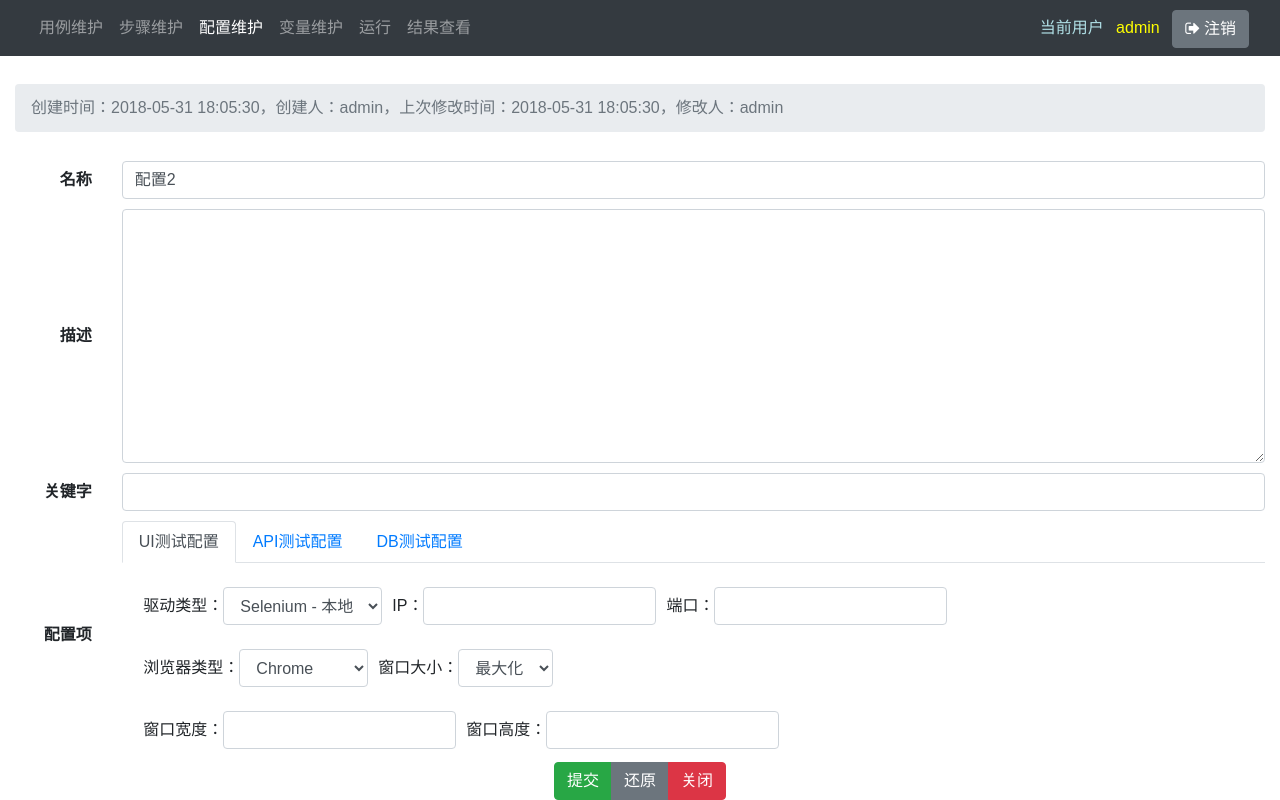
After one commit to superwx1985/py_test_site, a Django app: page /config/2/ in a window 1280 px wide. The commit adds this page. Run offline with Django 3.2, Linux system fonts and the light colour scheme; a user stored in the database is signed in; data comes from the database, SQL or seed files in the repository; both versions use the stored data as it was after the commit; some libraries are stand-ins or nearby versions.

Commit message:
添加配置列表页，配置详情页

```diff
--- /dev/null
+++ b/main/config/views.py
@@ -0,0 +1,132 @@
+import json
+import traceback
+from django.http import HttpResponseRedirect, JsonResponse, HttpResponse, HttpResponseBadRequest, Http404
+from django.shortcuts import render, get_object_or_404
+from django.core.serializers import serialize
+from django.core.paginator import Paginator, PageNotAnInteger, EmptyPage
+from django.urls import reverse
+from django.db import connection
+from django.db.models import Q, F, CharField, Value
+from django.db.models.functions import Concat
+from django.utils import timezone
+from django.contrib import auth
+from django.contrib.auth.decorators import login_required
+from django.core import serializers
+from main.models import Config
+from main.forms import PaginatorForm, ConfigForm
+from main.views import get_query_condition
+
+
+@login_required
+def configs(request):
+    if request.method == 'POST':
+        page = int(request.POST.get('page', 1)) if request.POST.get('page') != '' else 1
+        size = int(request.POST.get('size', 5)) if request.POST.get('size') != '' else 10
+        search_text = str(request.POST.get('search_text', ''))
+    else:
+        page = int(request.COOKIES.get('page', 1))
+        size = int(request.COOKIES.get('size', 10))
+        search_text = ''
+    keyword_list_temp = search_text.split(' ')
+    keyword_list = list()
+    for keyword in keyword_list_temp:
+        if keyword.strip() != '':
+            keyword_list.append(keyword)
+    q = get_query_condition(keyword_list)
+    objects = Config.objects.filter(q, is_active=1).order_by('id')
+    paginator = Paginator(objects, size)
+    try:
+        objects = paginator.page(page)
+    except PageNotAnInteger:
+        objects = paginator.page(1)
+        page = 1
+    except EmptyPage:
+        objects = paginator.page(paginator.num_pages)
+        page = paginator.num_pages
+    paginator_form = PaginatorForm(initial={'page': page, 'size': size}, page_max_value=paginator.num_pages)
+    return render(request, 'main/config/list.html', locals())
+
+
+@login_required
+def config(request, pk):
+    try:
+        obj = Config.objects.select_related('creator', 'modifier').get(pk=pk)
+    except Config.DoesNotExist:
+        raise Http404('Step does not exist')
+    if request.method == 'GET':
+        form = ConfigForm(instance=obj)
+        if request.GET.get('success', '') == '1' and request.META.get('HTTP_REFERER'):
+            is_success = True
+        return render(request, 'main/config/detail.html', locals())
+    elif request.method == 'POST':
+        creator = obj.creator
+        form = ConfigForm(data=request.POST, instance=obj)
+        if form.is_valid():
+            form_ = form.save(commit=False)
+            form_.creator = creator
+            form_.modifier = request.user
+            form_.is_active = obj.is_active
+            form_.save()
+            form.save_m2m()
+            return HttpResponseRedirect(reverse('config', args=[pk]) + '?success=1')
+    is_success = False
+    print(form.errors)
+    return render(request, 'main/config/detail.html', locals())
+
+
+@login_required
+def config_add(request):
+    if request.method == 'GET':
+        form = ConfigForm()
+        return render(request, 'main/config/detail.html', locals())
+    elif request.method == 'POST':
+        form = ConfigForm(data=request.POST)
+        if form.is_valid():
+            form_ = form.save(commit=False)
+            form_.creator = request.user
+            form_.modifier = request.user
+            form_.is_active = True
+            form_.save()
+            form.save_m2m()
+            pk = form_.id
+            return HttpResponseRedirect(reverse('config', args=[pk]) + '?success=1')
+    print(form.errors)
+    return render(request, 'main/config/detail.html', locals())
+
+
+@login_required
+def config_delete(request, pk):
+    if request.method == 'POST':
+        Config.objects.filter(pk=pk).update(is_active=0, modifier=request.user, modified_date=timezone.now())
+        return HttpResponse('success')
+    else:
+        return HttpResponseBadRequest('only accept "POST" method')
+
+
+@login_required
+def config_update(request, pk):
+    if request.method == 'POST':
+        response_ = {'new_value': ''}
+        try:
+            col_name = request.POST['col_name']
+            new_value = request.POST['new_value']
+            response_['new_value'] = new_value
+            obj = Config.objects.get(pk=pk)
+            obj.modifier = request.user
+            obj.modified_date = timezone.now()
+            if col_name == 'name':
+                obj.name = new_value
+                obj.clean_fields()
+                obj.save()
+            elif col_name == 'keyword':
+                obj.keyword = new_value
+                obj.clean_fields()
+                obj.save()
+            else:
+                raise ValueError('invalid col_name')
+        except Exception as e:
+            print(traceback.format_exc())
+            return HttpResponseBadRequest(str(e))
+        return JsonResponse(response_)
+    else:
+        return HttpResponseBadRequest('only accept "POST" method')
--- a/main/forms.py
+++ b/main/forms.py
@@ -98,3 +98,20 @@ class StepForm(forms.ModelForm):
     #             v.widget.attrs.update({'rows': '', 'class': 'form-control'})
     #         else:
     #             v.widget.attrs.update({'class': 'form-control'})
+
+
+class ConfigForm(forms.ModelForm):
+    # 不验证某些字段
+    creator = forms.ModelChoiceField(queryset=User.objects, required=False, validators=[])
+    modifier = forms.ModelChoiceField(queryset=User.objects, required=False, validators=[])
+    is_active = forms.CharField(required=False)
+
+    class Meta:
+        model = Config
+        fields = '__all__'
+        widgets = {
+            # 'name': forms.Textarea(),
+            # 'keyword': forms.Textarea(),
+            # 'save_as': forms.Textarea(),
+            # 'ui_alert_handle': forms.RadioSelect,
+        }
--- a/main/static/main/js/main.js
+++ b/main/static/main/js/main.js
@@ -13,6 +13,10 @@ $.extend({
     }
 });
 
+// 添加
+function add() {
+    $('#add_button').on('click', function () {window.open(window.addUrl);});
+}
 
 // 快速修改
 function quick_update(tds, func, callback_func) {
--- /dev/null
+++ b/main/templates/main/config/detail.html
@@ -0,0 +1,126 @@
+{% extends 'main/detail_base.html' %}
+{% load widget_tweaks %}
+{% block title %}
+    {% if form.initial %}
+        {{ form.initial.name }} - {{ block.super }}
+    {% else %}
+        新用例 - {{ block.super }}
+    {% endif %}
+{% endblock %}
+{% block style %}
+    <style type='text/css' media='screen'>
+
+    </style>
+{% endblock %}
+{% block script %}
+    <script>
+        $(function () {
+            // 更新导航栏
+            $('#nav_config').addClass('active');
+        });
+    </script>
+{% endblock %}
+
+{% block detail_header %}
+    <ol class="breadcrumb my-4">
+        <li class="breadcrumb-item active">
+        {% if form.initial %}
+            创建时间：{{ obj.created_date }}，创建人：{{ obj.creator }}，上次修改时间：{{ obj.modified_date }}，修改人：{{ obj.modifier }}
+        {% else %}
+            添加一个配置
+        {% endif %}
+        </li>
+    </ol>
+{% endblock %}
+
+{% block detail_content %}
+    <div class="row align-items-center">
+        <div class="col-1 text-right font-weight-bold">名称</div>
+        <div class="col" form_data>
+            {% include 'main/include/form.html' with field=form.name placeholder_text='' %}
+        </div>
+    </div>
+    <div class="row align-items-center">
+        <div class="col-1 text-right font-weight-bold">描述</div>
+        <div class="col" form_data>
+            {% include 'main/include/form.html' with field=form.description placeholder_text='' %}
+        </div>
+    </div>
+    <div class="row align-items-center">
+        <div class="col-1 text-right font-weight-bold">关键字</div>
+        <div class="col" form_data>
+            {% include 'main/include/form.html' with field=form.keyword placeholder_text='' %}
+        </div>
+    </div>
+    <div class="row align-items-center">
+        <div class="col-1 text-right font-weight-bold">配置项</div>
+        <div class="col" form_data>
+            <ul class="nav nav-tabs" role="tablist">
+                <li class="nav-item">
+                    <a class="nav-link active" data-toggle="tab" href="#ui_config">UI测试配置</a>
+                </li>
+                <li class="nav-item">
+                    <a class="nav-link" data-toggle="tab" href="#api_config">API测试配置</a>
+                </li>
+                <li class="nav-item">
+                    <a class="nav-link" data-toggle="tab" href="#db_config">DB测试配置</a>
+                </li>
+            </ul>
+            <div class="tab-content">
+                <div id="ui_config" class="container tab-pane active">
+                    <br>
+                    <div class="form-inline">
+                        <div class="form-group" style="padding: 0 5px" form_data>
+                            <label>驱动类型：</label>
+                            {% include 'main/include/form.html' with field=form.ui_selenium_client placeholder_text='' %}
+                        </div>
+                        <div class="form-group" style="padding: 0 5px" form_data>
+                            <label>IP：</label>
+                            {% include 'main/include/form.html' with field=form.ui_remote_id placeholder_text='' %}
+                        </div>
+                        <div class="form-group" style="padding: 0 5px" form_data>
+                            <label>端口：</label>
+                            {% include 'main/include/form.html' with field=form.ui_remote_port placeholder_text='' %}
+                        </div>
+                    </div>
+                    <br>
+                    <div class="form-inline">
+                        <div class="form-group" style="padding: 0 5px" form_data>
+                            <label>浏览器类型：</label>
+                            {% include 'main/include/form.html' with field=form.ui_driver_type placeholder_text='' %}
+                        </div>
+                        <div class="form-group" style="padding: 0 5px" form_data>
+                            <label>窗口大小：</label>
+                            {% include 'main/include/form.html' with field=form.ui_window_size placeholder_text='' %}
+                        </div>
+                    </div>
+                    <br>
+                    <div class="form-inline">
+                        <div class="form-group" style="padding: 0 5px" form_data>
+                            <label>窗口宽度：</label>
+                            {% include 'main/include/form.html' with field=form.ui_window_width placeholder_text='' %}
+                        </div>
+                        <div class="form-group" style="padding: 0 5px" form_data>
+                            <label>窗口高度：</label>
+                            {% include 'main/include/form.html' with field=form.ui_window_height placeholder_text='' %}
+                        </div>
+                    </div>
+                </div>
+                <div id="api_config" class="container tab-pane">
+                    <br>
+                </div>
+                <div id="db_config" class="container tab-pane">
+                    <br>
+                </div>
+            </div>
+        </div>
+    </div>
+
+    <div class="text-center fixed-bottom" >
+        <div class="btn-group">
+            <td><input type="submit" value="提交" class="btn btn-success"></td>
+            <td><input type="reset" value="还原" class="btn btn-secondary"></td>
+            <td><input type="button" value="关闭" onclick="window.close();" class="btn btn-danger"></td>
+        </div>
+    </div>
+{% endblock %}
--- a/main/templates/main/include/navbar.html
+++ b/main/templates/main/include/navbar.html
@@ -8,8 +8,8 @@
                 <li class="nav-item" id="nav_step">
                     <a class="nav-link" href="{% url 'steps' %}">步骤维护</a>
                 </li>
-                <li class="nav-item">
-                    <a class="nav-link" href="">配置维护</a>
+                <li class="nav-item" id="nav_config">
+                    <a class="nav-link" href="{% url 'configs' %}">配置维护</a>
                 </li>
                 <li class="nav-item">
                     <a class="nav-link" href="">变量维护</a>
--- a/main/views.py
+++ b/main/views.py
@@ -14,7 +14,7 @@ from django.contrib.auth.decorators import login_required
 from django.core import serializers
 # from django.views.decorators.csrf import csrf_exempt
 from main.models import Case, Step, Action, CaseVsStep
-from .forms import PaginatorForm, StepForm, CaseForm
+from main.forms import PaginatorForm, StepForm, CaseForm
 
 
 # 用例列表
@@ -110,6 +110,7 @@ def case_add(request):
             return render(request, 'main/case.html', locals())
 
 
+@login_required
 def case_delete(request, pk):
     if request.method == 'POST':
         Case.objects.filter(pk=pk).update(is_active=0, modifier=request.user, modified_date=timezone.now())
@@ -118,6 +119,7 @@ def case_delete(request, pk):
         return HttpResponseBadRequest('only accept "POST" method')
 
 
+@login_required
 def case_update(request, pk):
     if request.method == 'POST':
         response_ = {'new_value': ''}
@@ -259,6 +261,7 @@ def step_add(request):
             return render(request, 'main/step.html', locals())
 
 
+@login_required
 def step_delete(request, pk):
     if request.method == 'POST':
         Step.objects.filter(pk=pk).update(is_active=0, modifier=request.user, modified_date=timezone.now())
@@ -267,6 +270,7 @@ def step_delete(request, pk):
         return HttpResponseBadRequest('only accept "POST" method')
 
 
+@login_required
 def step_update(request, pk):
     if request.method == 'POST':
         response_ = {'new_value': ''}
--- a/py_test_site/urls.py
+++ b/py_test_site/urls.py
@@ -17,6 +17,7 @@ Including another URLconf
 from django.contrib import admin, auth
 from django.urls import path
 import main.views as mv
+import main.config.views as config_views
 
 
 urlpatterns = [
@@ -37,6 +38,12 @@ urlpatterns = [
     path('step/<int:pk>/update/', mv.step_update, name='step_update'),
     path('step/list_all/', mv.step_list_all, name='step_list_all'),
 
+    path('configs/', config_views.configs, name='configs'),
+    path('config/add/', config_views.config_add, name='config_add'),
+    path('config/<int:pk>/', config_views.config, name='config'),
+    path('config/<int:pk>/delete/', config_views.config_delete, name='config_delete'),
+    path('config/<int:pk>/update/', config_views.config_update, name='config_update'),
+
     path('action_list/', mv.action_list, name='action_list'),
     path('test1/', mv.test1, name='test1'),
     path('test2/', mv.test2, name='test2'),
```
Also changed, not shown: main/models.py (+24 -1 lines), main/templates/main/config/list.html (added, +50 -0 lines), main/templates/main/list_base.html (+7 -0 lines), main/templates/main/steps.html (+2 -9 lines), db.sqlite3, main/config/__init__.py (added), main/migrations/0012_auto_20180604_1644.py (added), main/migrations/0013_auto_20180604_1645.py (added), main/migrations/0014_auto_20180604_1652.py (added), main/migrations/0015_auto_20180604_1659.py (added), main/migrations/0016_auto_20180604_1732.py (added), main/migrations/0017_auto_20180604_1806.py (added).
